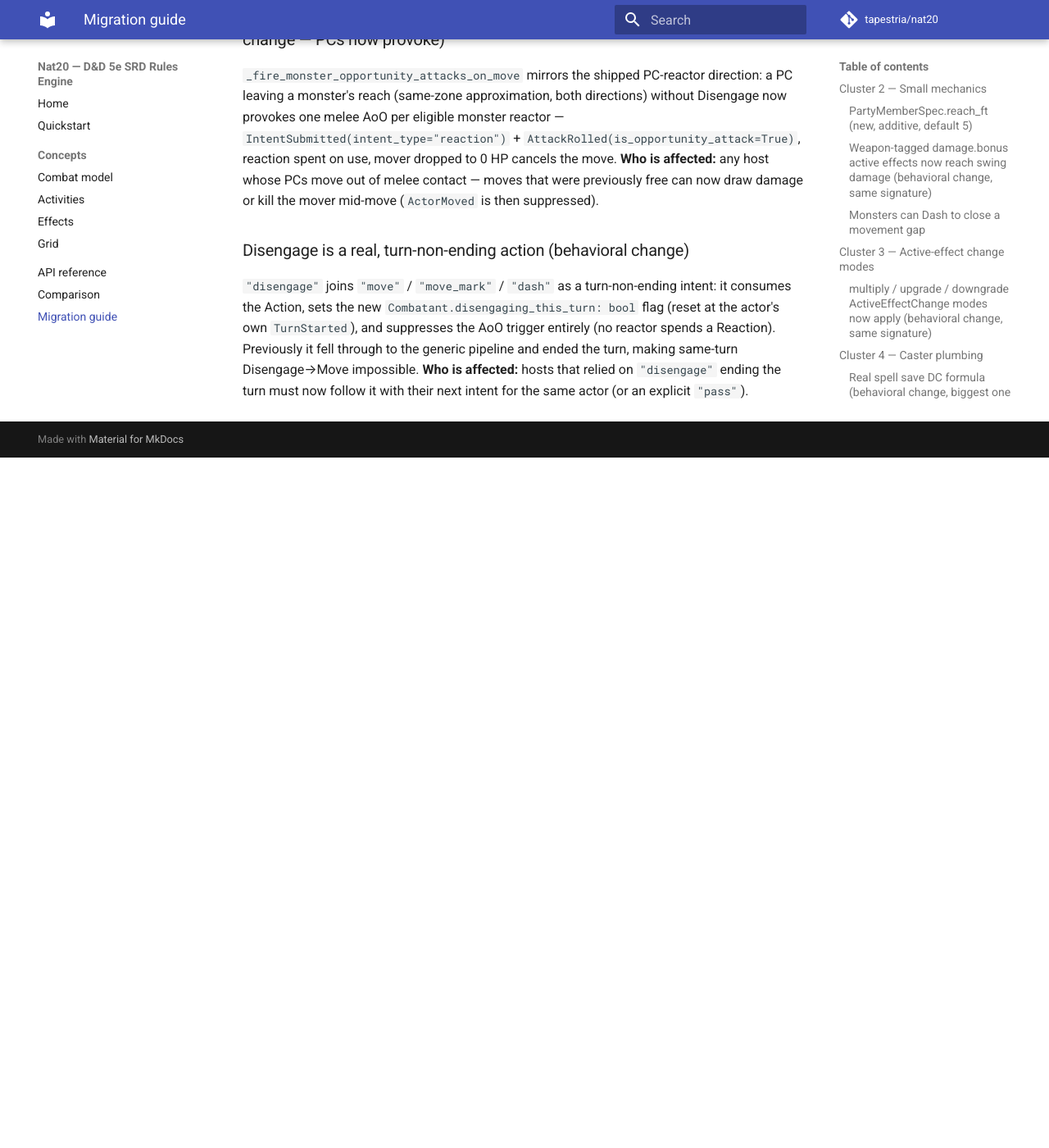
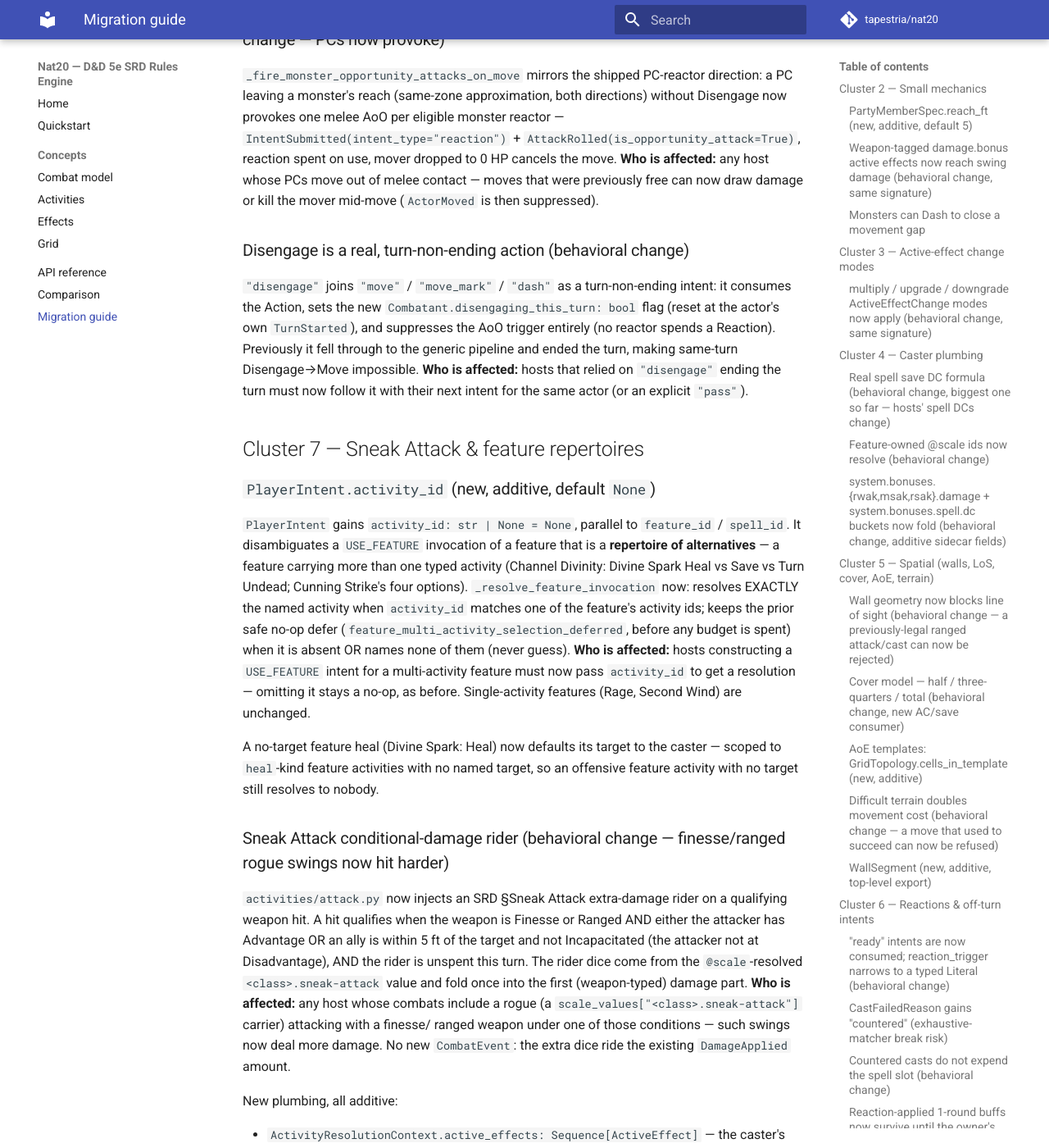
Before and after one commit to tapestria/nat20, an MkDocs documentation site: the page built from docs/migration/v0.1-to-v0.2.md, in a window 1280 px wide and 1400 px high, scrolled down 8442 px. Shown: the whole window at 82% size. Built offline with MkDocs 1.6.1 and Material for MkDocs 9.7.7, drawn with Linux system fonts in a browser that asks for light colours; comment, search, counter and statistics services are not loaded; before the commit the page ends 9000 px from its top, so only the background shows below that; some of the changed text lies outside the part shown.

Commit message:
docs(engine): migrate-doc + BACKLOG for Cluster 7 (Sneak Attack & repertoires)
Add the Cluster 7 migration section (PlayerIntent.activity_id, the Sneak
Attack rider + its context/Combatant plumbing, the advantage-detection scope
note, and the (@scale.x)dN normalization). Delete the two closed BACKLOG
entries ("Sneak Attack & conditional damage riders", "Multi-activity
features") and record the one discovered follow-up: advantage/disadvantage on
the live attack d20 (detection landed; the base-roll delta is deferred so the
pinned per-scenario Sneak Attack deltas stay stream-invariant).

Co-Authored-By: Claude Fable 5 <noreply@anthropic.com>
Claude-Session: https://claude.ai/code/session_011GxUSHUoAu73xwsZ3DtKPA

```diff
--- a/docs/migration/v0.1-to-v0.2.md
+++ b/docs/migration/v0.1-to-v0.2.md
@@ -401,3 +401,71 @@ a Reaction). Previously it fell through to the generic pipeline and ended
 the turn, making same-turn Disengage→Move impossible. **Who is affected:**
 hosts that relied on `"disengage"` ending the turn must now follow it with
 their next intent for the same actor (or an explicit `"pass"`).
+
+## Cluster 7 — Sneak Attack & feature repertoires
+
+### `PlayerIntent.activity_id` (new, additive, default `None`)
+
+`PlayerIntent` gains `activity_id: str | None = None`, parallel to
+`feature_id` / `spell_id`. It disambiguates a `USE_FEATURE` invocation of a
+feature that is a **repertoire of alternatives** — a feature carrying more
+than one typed activity (Channel Divinity: Divine Spark Heal vs Save vs Turn
+Undead; Cunning Strike's four options). `_resolve_feature_invocation` now:
+resolves EXACTLY the named activity when `activity_id` matches one of the
+feature's activity ids; keeps the prior safe no-op defer
+(`feature_multi_activity_selection_deferred`, before any budget is spent)
+when it is absent OR names none of them (never guess). **Who is affected:**
+hosts constructing a `USE_FEATURE` intent for a multi-activity feature must
+now pass `activity_id` to get a resolution — omitting it stays a no-op, as
+before. Single-activity features (Rage, Second Wind) are unchanged.
+
+A no-target feature heal (Divine Spark: Heal) now defaults its target to the
+caster — scoped to `heal`-kind feature activities with no named target, so an
+offensive feature activity with no target still resolves to nobody.
+
+### Sneak Attack conditional-damage rider (behavioral change — finesse/ranged rogue swings now hit harder)
+
+`activities/attack.py` now injects an SRD §Sneak Attack extra-damage rider on
+a qualifying weapon hit. A hit qualifies when the weapon is Finesse or Ranged
+AND either the attacker has Advantage OR an ally is within 5 ft of the target
+and not Incapacitated (the attacker not at Disadvantage), AND the rider is
+unspent this turn. The rider dice come from the `@scale`-resolved
+`<class>.sneak-attack` value and fold once into the first (weapon-typed)
+damage part. **Who is affected:** any host whose combats include a rogue (a
+`scale_values["<class>.sneak-attack"]` carrier) attacking with a finesse/
+ranged weapon under one of those conditions — such swings now deal more
+damage. No new `CombatEvent`: the extra dice ride the existing
+`DamageApplied` amount.
+
+New plumbing, all additive:
+
+- `ActivityResolutionContext.active_effects: Sequence[ActiveEffect]` — the
+  caster's own effects, read for attacker-side
+  `flags.advantage.attack` / `flags.disadvantage.attack` override changes.
+- `ActivityResolutionContext.sneak_attack_spent: dict[str, bool]` — per-attacker
+  once-per-turn gate; `ActivityResolutionContext.sneak_attack_ally_adjacent:
+  dict[str, bool]` — per-target ally-adjacency predicate (an orchestrator-side
+  spatial read; the pure resolver never touches the spatial seam).
+- `Combatant.sneak_attack_spent_this_turn: bool` (default `False`), reset at
+  `TurnStarted` alongside the action/bonus/reaction/disengage resets; the
+  orchestrator projects it into the sidecar per intent and records it after a
+  rider fires.
+
+### Advantage detection gates the trigger but does NOT reroll the base attack (scope note)
+
+Attacker-side `flags.advantage.attack` / `flags.disadvantage.attack` are now
+DETECTED, but only to gate the Sneak Attack trigger — the natural d20 still
+rolls `mode="normal"` on this path. Rolling the base attack with advantage/
+disadvantage would shift the seeded dice stream and crit outcome, which the
+per-scenario damage bounds isolating the Sneak Attack rider depend on staying
+invariant. Wiring the flag into the d20 `mode` (and the target-side Faerie
+Fire producer) is tracked in `BACKLOG.md`.
+
+### Foundry `(@scale.x)dN` dice-count idiom now normalizes (bug fix)
+
+`resolve_roll_data` collapses a paren-wrapped bare-integer dice count
+immediately preceding `dN` (Divine Spark's
+`(@scale.channel-divinity-cleric.spark)d8` → `(1)d8` → `1d8`) back to a
+`d20`-parseable form. The prior output left the parens, which `d20.parse`
+rejects — so any such formula that reached a roll previously raised
+`ValueError`. Genuine arithmetic groupings (`(2 + 3) * 2`) are untouched.
```
Also changed, not shown: BACKLOG.md (+11 -7 lines).
